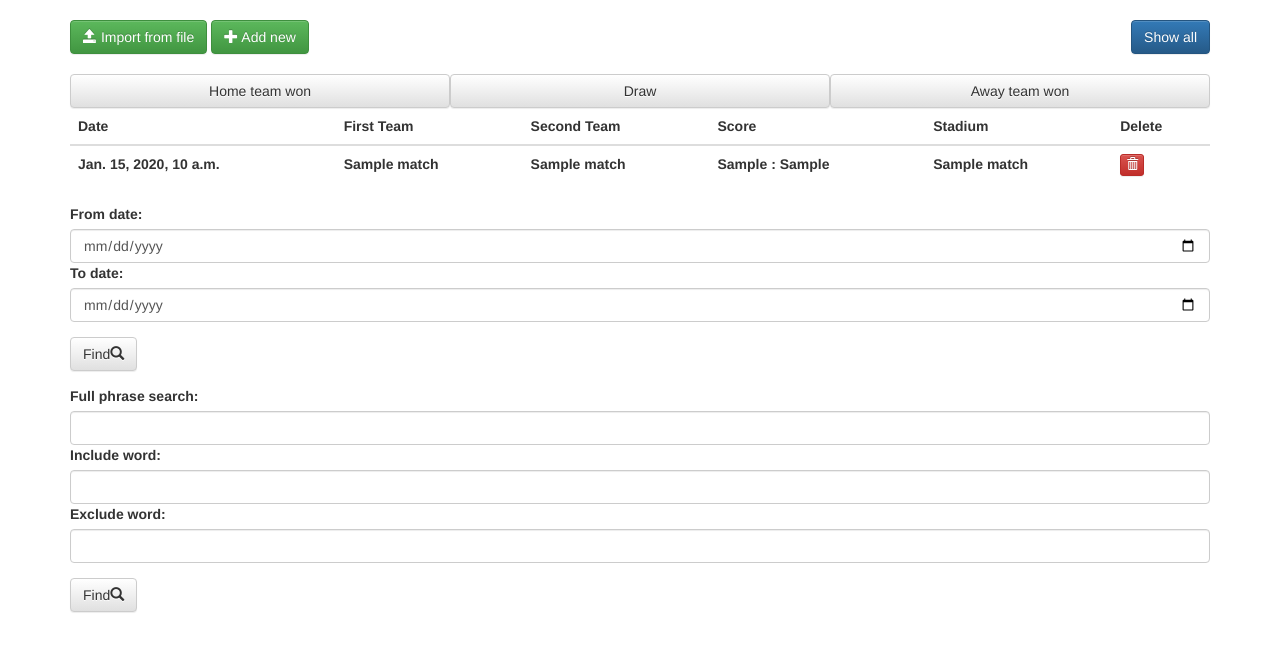
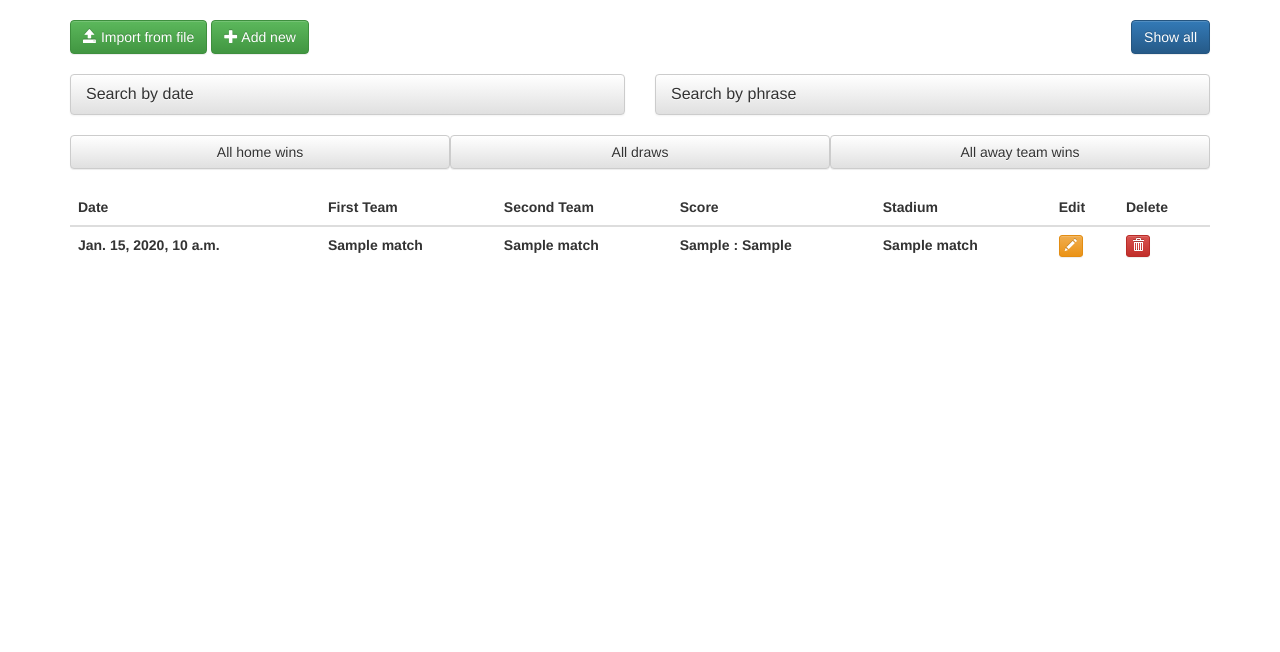
Before and after one commit to andrewnazarenko/LabBD2, a Django app: template footballmatch/templates/main.html in a window 1280 px wide. Shown: the top 652 px of the page. Run offline with Django 3.2, Linux system fonts and the light colour scheme; the template is opened without the code that fills it: most values are stand-ins (such as "Sample title", 1, 10 or a date in 2020); lists and menus that the app fills with data are empty; some libraries are stand-ins or nearby versions.

Commit message:
spoilers, etc.

```diff
--- a/footballmatch/DatabaseManager.py
+++ b/footballmatch/DatabaseManager.py
@@ -208,6 +208,7 @@ class DB(object):
                     "MatchUp.team as team2 where "
                     "MatchUp.match.stadium_id = MatchUp.stadium.id and MatchUp.match.team1_id = team1.id "
                     "and MatchUp.match.team2_id = team2.id "
-                    "and ((MATCH (team1.name) AGAINST ('%s' IN BOOLEAN MODE)) or (MATCH (team2.name) AGAINST ('%s' IN BOOLEAN MODE)));" % (resword,resword))
+                    "and ((MATCH (team1.name) AGAINST ('%s' IN BOOLEAN MODE)) or (MATCH (team2.name) AGAINST ('%s' IN BOOLEAN MODE)));" % (
+                    resword, resword))
         self.close()
         return cur.fetchall()
--- a/footballmatch/templates/edit_page.html
+++ b/footballmatch/templates/edit_page.html
@@ -85,7 +85,8 @@ function goBack() {
             </div>
         </div>
 
-        <input type="submit" name="edit" value="Edit"/>
+        <input type="submit" class="btn btn-sm btn-success" name="edit" value="Save"/>
+
     </form>
 </div>
 </body>
--- a/footballmatch/templates/main.html
+++ b/footballmatch/templates/main.html
@@ -4,6 +4,26 @@
 <head>
 
     <script src="{% static "jquery-2.2.4.min.js" %}"></script>
+    <script>$(document).on('click', '.panel div.clickable', function (e) {
+        var $this = $(this); //Heading
+        var $panel = $this.parent('.panel');
+        var $panel_body = $panel.children('.panel-body');
+        var $display = $panel_body.css('display');
+
+        if ($display == 'block') {
+            $panel_body.slideUp();
+        } else if ($display == 'none') {
+            $panel_body.slideDown();
+        }
+    });
+
+    $(document).ready(function (e) {
+        var $classy = '.panel.autocollapse';
+
+        var $found = $($classy);
+        $found.find('.panel-body').hide();
+        $found.removeClass($classy);
+    });</script>
     {#        <link href="{% static "css/bootstrap.min.css" %}" rel="stylesheet">#}
     {#        <link href="{% static "css/bootstrap-theme.min.css" %}" rel="stylesheet">#}
     {#        <link href="{% static "css/core.css" %}" rel="stylesheet">#}
@@ -22,30 +42,87 @@
     <div class="inner btn_lmargin btn_bmargin">
         <a href="{% url 'init' %}" class="btn btn-primary btn-success"><span class="glyphicon glyphicon-open"></span>
             Import from file</a>
-        <a href="{% url 'add_page' %}" class="btn btn-primary btn-success"><span class="glyphicon glyphicon-plus"></span>
-        Add new</a>
+        <a href="{% url 'add_page' %}" class="btn btn-primary btn-success"><span
+                class="glyphicon glyphicon-plus"></span>
+            Add new</a>
         <a href="/" style="float: right;" class="btn btn-primary btn-primary">Show all</a>
     </div>
     <br>
+    <div class="row">
+        <div class="col-md-6">
+            <div class="panel btn-default autocollapse">
+                <div class="panel-heading clickable">
+                    <h3 class="panel-title">
+                        Search by date
+                    </h3>
+                </div>
+                <div class="panel-body">
+                    <div class="inner btn_lmargin btn_bmargin">
+                        <form action={{ request.get_full_path }}>
+                            <div class="form-group inner">
+                                <div class="form-group">
+                                    <label class="filter-col" style="margin-right:0;" for="name">From date:</label>
+                                    <input type="date" class="form-control" name="date1" id="date1">
+                                    <label class="filter-col" style="margin-right:0;" for="name">To date:</label>
+                                    <input type="date" class="form-control" name="date2" id="date2">
+                                </div>
+                                <button type="submit" class="btn btn-default btn_l2margin">Find<span
+                                        class="glyphicon glyphicon-search"></span></button>
+                            </div>
+                        </form>
+                    </div>
+                </div>
+            </div>
+        </div>
+        <div class="col-md-6">
+            <div class="panel btn-default autocollapse">
+                <div class="panel-heading clickable">
+                    <h3 class="panel-title">
+                        Search by phrase
+                    </h3>
+                </div>
+                <div class="panel-body">
+                    <div class="inner btn_lmargin btn_bmargin">
+                        <form action={{ request.get_full_path }}>
+                            <div class="form-group inner">
+                                <div class="form-group">
+                                    <label class="filter-col" style="margin-right:0;" for="name">Full phrase
+                                        search:</label>
+                                    <input type="text" class="form-control" name="fullword" id="fullword">
+                                    <label class="filter-col" style="margin-right:0;" for="name">Include word:</label>
+                                    <input type="text" class="form-control" name="incword" id="incword">
+                                    <label class="filter-col" style="margin-right:0;" for="name">Exclude word:</label>
+                                    <input type="text" class="form-control" name="exword" id="exword">
+                                </div>
+                                <button type="submit" class="btn btn-default btn_l2margin">Find<span
+                                        class="glyphicon glyphicon-search"></span></button>
+                            </div>
+                        </form>
+                    </div>
+                </div>
+            </div>
+        </div>
+    </div>
 
 
     <div class="btn-group btn-group-justified" role="group" aria-label="...">
         <div class="btn-group" role="group">
             <a href="/?res=>">
-                <button type="button" class="btn btn-default">Home team won</button>
+                <button type="button" class="btn btn-default">All home wins</button>
             </a>
         </div>
         <div class="btn-group" role="group">
             <a href="/?res==">
-                <button type="button" class="btn btn-default">Draw</button>
+                <button type="button" class="btn btn-default">All draws</button>
             </a>
         </div>
         <div class="btn-group" role="group">
             <a href="/?res=<">
-                <button type="button" class="btn btn-default">Away team won</button>
+                <button type="button" class="btn btn-default">All away team wins</button>
             </a>
         </div>
     </div>
+    <br>
     <table class="table table-hover">
         <thead>
         <tr>
@@ -54,6 +131,7 @@
             <th>Second Team</th>
             <th>Score</th>
             <th>Stadium</th>
+            <th>Edit</th>
             <th>Delete</th>
         </tr>
         </thead>
@@ -65,42 +143,14 @@
                 <th>{{ match.team2_name }}</th>
                 <th>{{ match.res1 }} : {{ match.res2 }}</th>
                 <th>{{ match.stadium_name }}</th>
+                <th><a href="{% url 'edit_page' match.id %}" class="btn btn-xs btn-warning"><span
+                        class="glyphicon glyphicon-pencil"></span></a></th>
                 <th><a href="/remove/{{ match.id }}" class="btn btn-xs btn-danger"><span
-                    class="glyphicon glyphicon-trash"></span></a></th>
+                        class="glyphicon glyphicon-trash"></span></a></th>
             </tr>
         {% endfor %}
         </tbody>
     </table>
-    <div class="inner btn_lmargin btn_bmargin">
-        <form action={{ request.get_full_path }}>
-            <div class="form-group inner">
-                <div class="form-group">
-                    <label class="filter-col" style="margin-right:0;" for="name">From date:</label>
-                    <input type="date" class="form-control" name="date1" id="date1">
-                    <label class="filter-col" style="margin-right:0;" for="name">To date:</label>
-                    <input type="date" class="form-control" name="date2" id="date2">
-                </div>
-                <button type="submit" class="btn btn-default btn_l2margin">Find<span
-                        class="glyphicon glyphicon-search"></span></button>
-            </div>
-        </form>
-    </div>
-    <div class="inner btn_lmargin btn_bmargin">
-        <form action={{ request.get_full_path }}>
-            <div class="form-group inner">
-                <div class="form-group">
-                    <label class="filter-col" style="margin-right:0;" for="name">Full phrase search:</label>
-                    <input type="text" class="form-control" name="fullword" id="fullword">
-                    <label class="filter-col" style="margin-right:0;" for="name">Include word:</label>
-                    <input type="text" class="form-control" name="incword" id="incword">
-                    <label class="filter-col" style="margin-right:0;" for="name">Exclude word:</label>
-                    <input type="text" class="form-control" name="exword" id="exword">
-                </div>
-                <button type="submit" class="btn btn-default btn_l2margin">Find<span
-                        class="glyphicon glyphicon-search"></span></button>
-            </div>
-        </form>
-    </div>
 </div>
 
 
```
Also changed, not shown: footballmatch/static/css/bootstrap.css, 1 other file.
